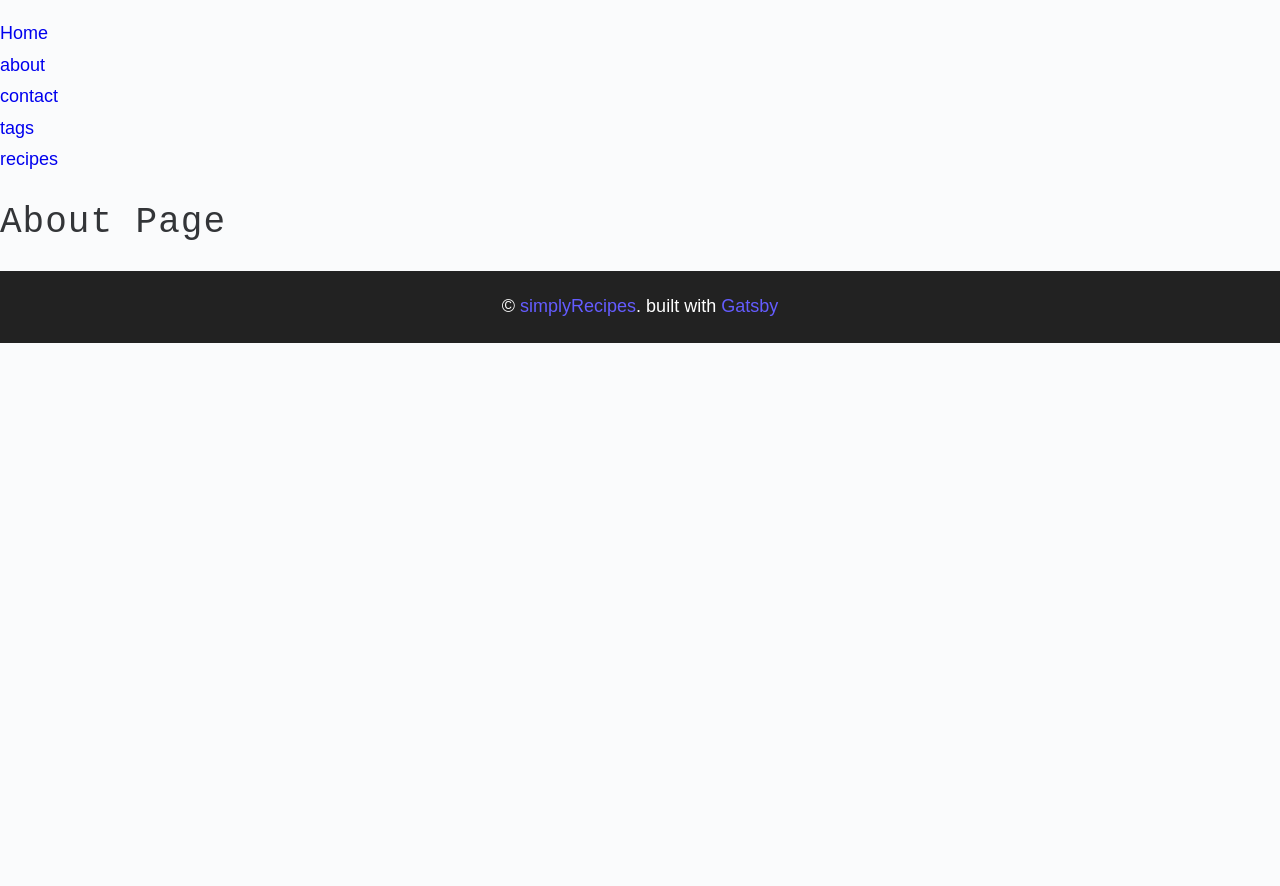
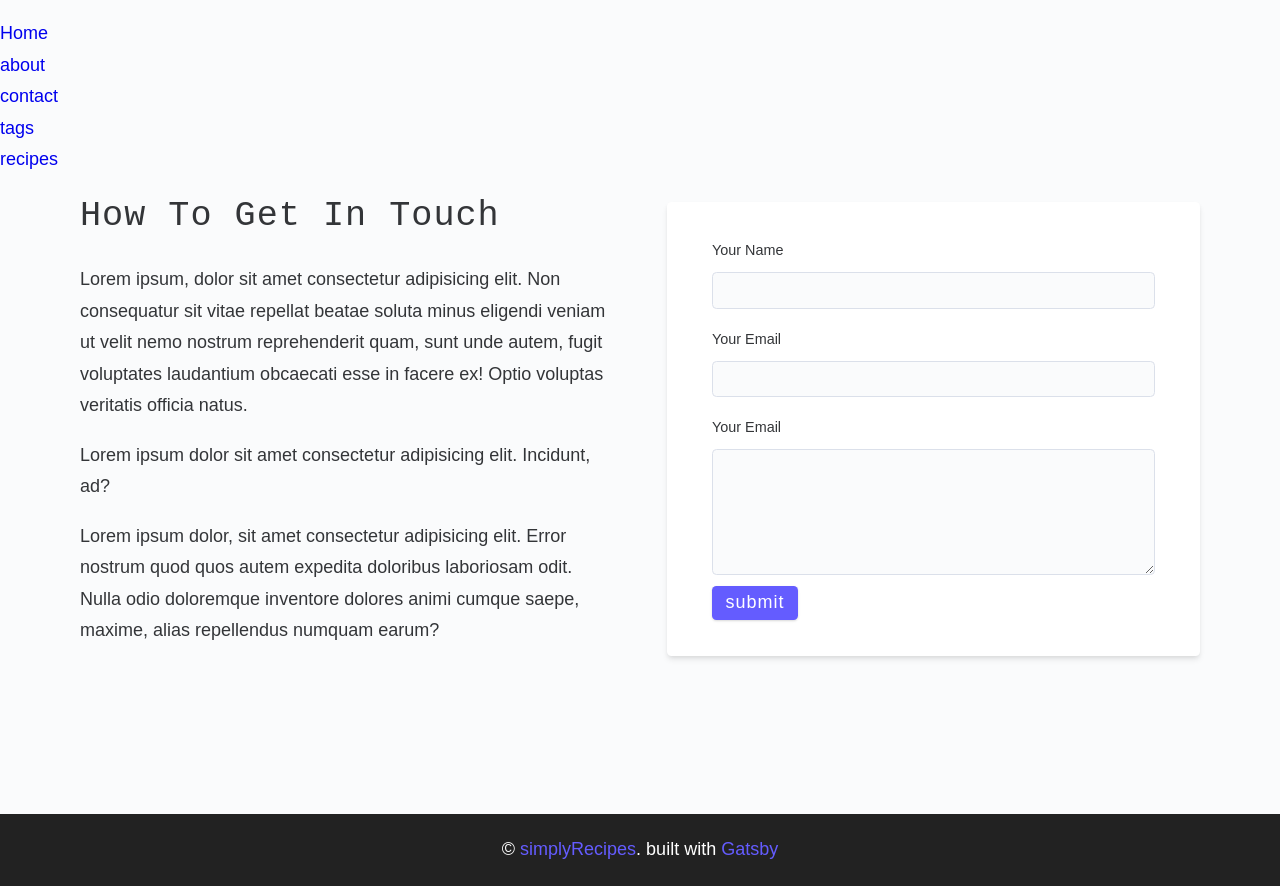
Before and after one commit to meleklassoued/tutorial, a Gatsby site: page /contact in a window 1280 px wide. Before the commit the page ends 800 px from the top, so only its background shows below. Built offline with nearby package versions, Linux system fonts and the light colour scheme; Gatsby itself is replaced by a stand-in of ours.

Commit message:
contact pege info and contact form

```diff
--- a/src/pages/contact.js
+++ b/src/pages/contact.js
@@ -2,11 +2,49 @@ import React from "react"
 import Layout from "../components/Layout"
 const contact = () => {
   return (
-        <Layout>
-      <div>
-      <h1>about page</h1>
-    </div>
-        </Layout>
+    <Layout>
+      <main className="page">
+        <section className="contact-page">
+          <article className="contact-info">
+            <h3>how to get In touch</h3>
+            <p>
+              Lorem ipsum, dolor sit amet consectetur adipisicing elit. Non
+              consequatur sit vitae repellat beatae soluta minus eligendi veniam
+              ut velit nemo nostrum reprehenderit quam, sunt unde autem, fugit
+              voluptates laudantium obcaecati esse in facere ex! Optio voluptas
+              veritatis officia natus.
+            </p>
+            <p>
+              Lorem ipsum dolor sit amet consectetur adipisicing elit. Incidunt,
+              ad?
+            </p>
+            <p>
+              Lorem ipsum dolor, sit amet consectetur adipisicing elit. Error
+              nostrum quod quos autem expedita doloribus laboriosam odit. Nulla
+              odio doloremque inventore dolores animi cumque saepe, maxime,
+              alias repellendus numquam earum?
+            </p>
+          </article>
+          <article>
+            <form className="form contact-form">
+              <div className="form-row">
+                <label htmlFor="name">your Name</label>
+                <input type="text" name="name" id="email" />
+              </div>
+              <div className="form-row">
+                <label htmlFor="name">your Email</label>
+                <input type="text" name="name" id="email" />
+              </div>
+              <div className="form-row">
+                <label htmlFor="message">your Email</label>
+                <textarea name="message" id="message"></textarea>
+                <button type="submit" id="message">submit</button>
+              </div>
+            </form>
+          </article>
+        </section>
+      </main>
+    </Layout>
   )
 }
 
```
